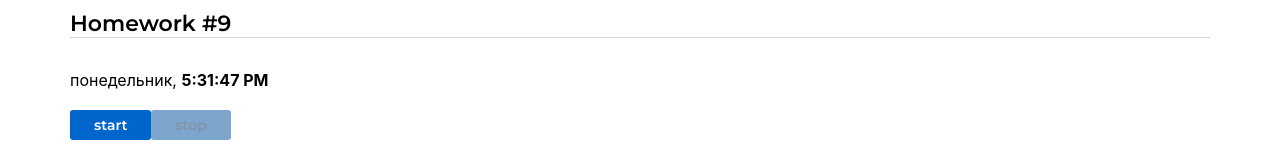
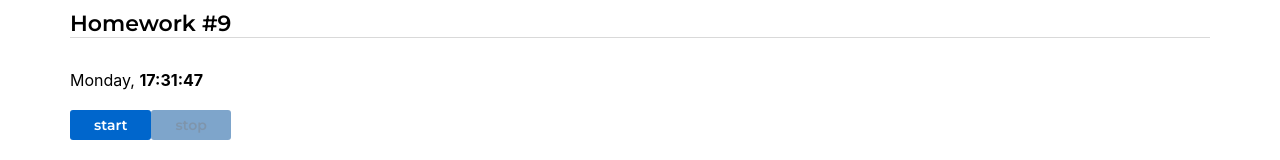
Before and after one commit to Aliaksandr91/hws2, a React (Create React App) app: page /#/junior in a window 1280 px wide. Shown: the part 1351-1511 px from the top of the page. Built offline with nearby package versions, Linux system fonts and the light colour scheme.

Commit message:
feat: little refactoring hw 9

```diff
--- a/src/s2-homeworks/hw09/Clock.tsx
+++ b/src/s2-homeworks/hw09/Clock.tsx
@@ -44,10 +44,10 @@ function Clock() {
     // // день недели на английском, месяц на английском (https://learn.javascript.ru/intl#intl-datetimeformat)
     // const stringDay = 'date->day' || <br/> // пишут студенты
     // const stringMonth = 'date->month' || <br/> // пишут студенты
-    const stringTime = date.toLocaleTimeString();
-    const stringDate = date.toLocaleDateString();
-    const stringDay = date.toLocaleDateString('ru-Ru', { weekday: 'long' });
-    const stringMonth = date.toLocaleDateString('ru-Ru', { month: 'long' });
+    const stringTime = date.toLocaleTimeString('ru-Ru');
+    const stringDate = date.toLocaleDateString('ru-Ru');
+    const stringDay = date.toLocaleDateString('en-US', { weekday: 'long' });
+    const stringMonth = date.toLocaleDateString('en-US', { month: 'long' });
 
     return (
         <div className={s.clock}>
```
